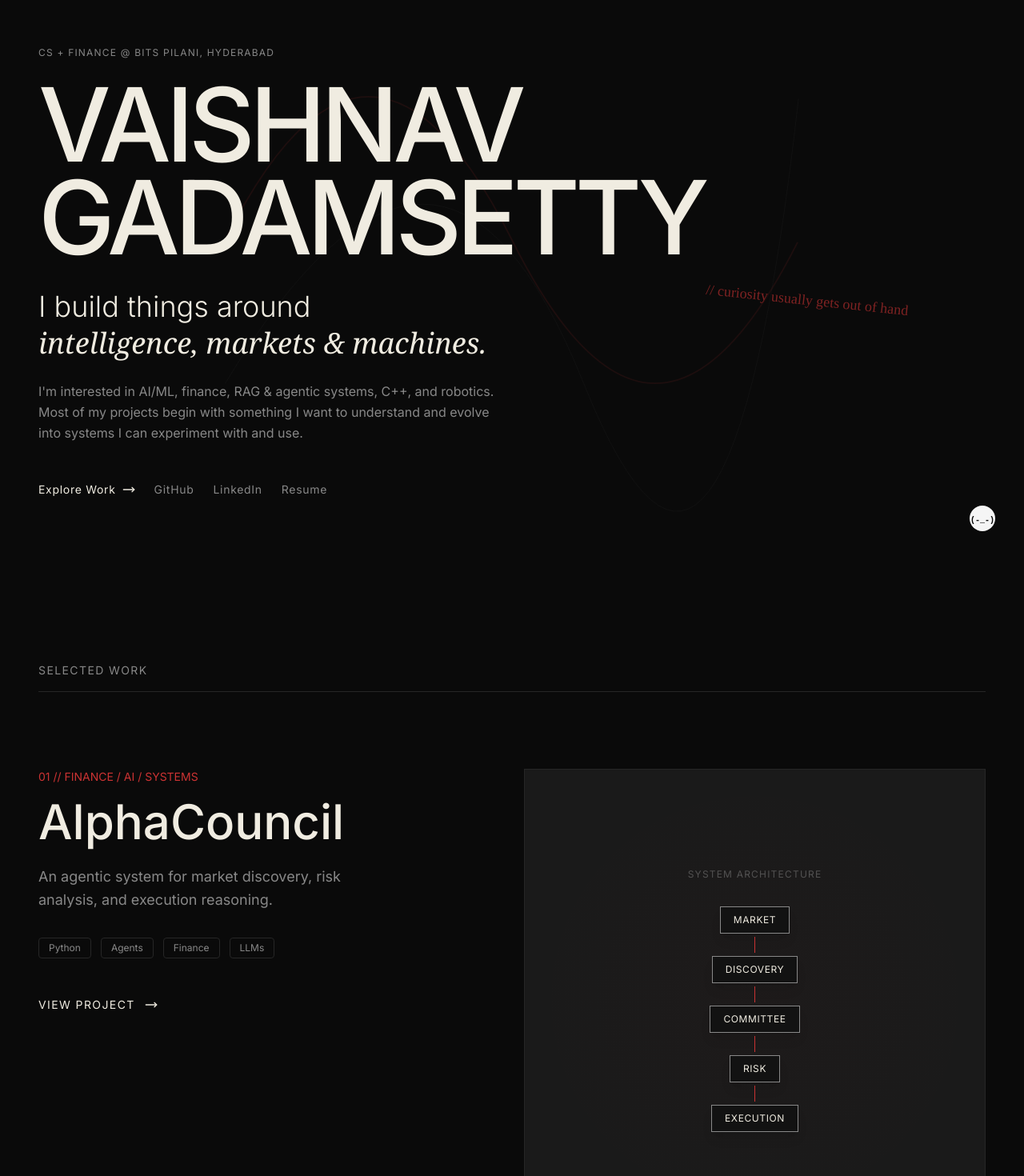
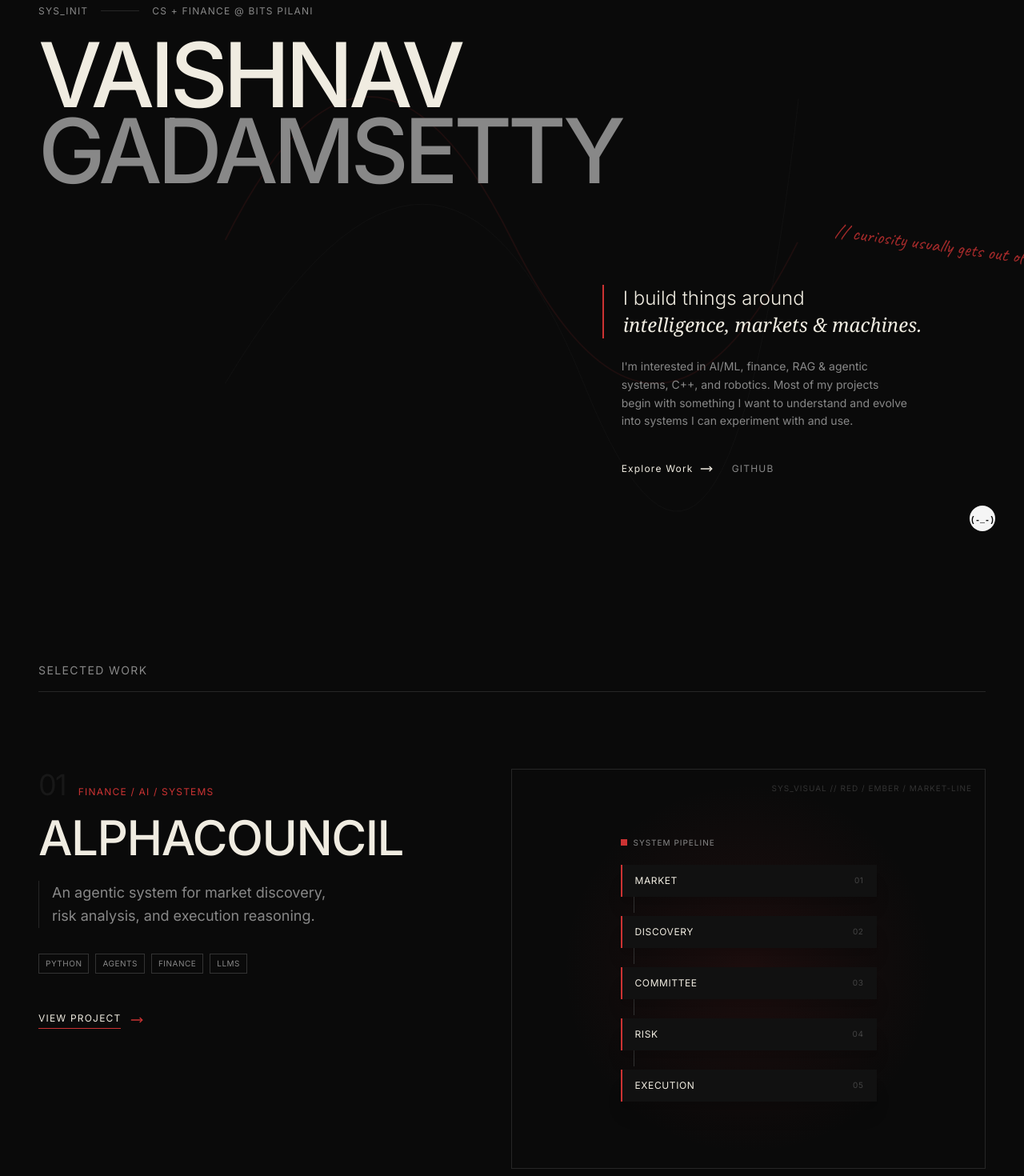
Before and after one commit to vaishnavg121/portfolio, a Next.js app: page / in a window 1280 px wide. Shown: the part 100-1570 px from the top of the page at 80% size. Built offline with nearby package versions, Linux system fonts and the light colour scheme.

Commit message:
feat: refine portfolio visual system and interactions

```diff
--- a/src/app/globals.css
+++ b/src/app/globals.css
@@ -26,7 +26,8 @@
 
   --font-sans: var(--font-geist-sans), Arial, Helvetica, sans-serif;
   --font-mono: var(--font-geist-mono), ui-monospace, SFMono-Regular, Menlo, Monaco, Consolas, "Liberation Mono", "Courier New", monospace;
-  --font-display: var(--font-geist-sans), sans-serif; /* We can change this later if a specific display font is needed */
+  --font-display: var(--font-geist-sans), sans-serif;
+  --font-hand: var(--font-hand), cursive;
 }
 
 body {
--- a/src/components/Companion.tsx
+++ b/src/components/Companion.tsx
@@ -1,7 +1,7 @@
 "use client";
 
 import { useState, useEffect } from "react";
-import { motion, useScroll, useVelocity, useTransform, useSpring } from "framer-motion";
+import { motion, useScroll, useVelocity, useSpring } from "framer-motion";
 import { cn } from "@/lib/utils";
 
 export type CompanionState = "IDLE" | "WALK" | "RUN" | "READ" | "SLEEP" | "SURPRISED" | "WIND_BLOWN" | "WAVE";
--- a/src/components/CustomCursor.tsx
+++ b/src/components/CustomCursor.tsx
@@ -21,6 +21,7 @@ export const CustomCursor = () => {
     // Disable if reduced motion is preferred
     if (window.matchMedia("(prefers-reduced-motion: reduce)").matches) return;
 
+    // eslint-disable-next-line react-hooks/set-state-in-effect
     setIsVisible(true);
 
     const moveCursor = (e: MouseEvent) => {
--- a/src/sections/ContactFooter.tsx
+++ b/src/sections/ContactFooter.tsx
@@ -15,7 +15,7 @@ export const ContactFooter = () => {
           className="mb-16"
         >
           <h2 className="text-4xl md:text-6xl lg:text-7xl font-display font-medium mb-6 tracking-tight">
-            LET'S BUILD SOMETHING <br className="hidden md:block" />
+            LET&apos;S BUILD SOMETHING <br className="hidden md:block" />
             <span className="text-accent italic font-serif">INTERESTING.</span>
           </h2>
           <p className="text-text-muted font-mono text-sm tracking-widest uppercase">
--- a/src/sections/EngineeringNotes.tsx
+++ b/src/sections/EngineeringNotes.tsx
@@ -46,7 +46,7 @@ export const EngineeringNotes = () => {
                 <div className="text-accent font-mono text-xs tracking-widest mb-2 opacity-80 group-hover:opacity-100 transition-opacity">
                   {rule.num}
                 </div>
-                <div className="text-lg md:text-xl text-text-muted font-light leading-relaxed font-serif" style={{ fontFamily: "'Caveat', cursive, serif" }}>
+                <div className="text-lg md:text-2xl text-text-muted font-light leading-relaxed font-hand">
                   {rule.text}
                 </div>
                 <div className="absolute -left-12 top-2 text-[#222] font-mono text-sm opacity-50 hidden md:block">
--- a/src/sections/EntrySequence.tsx
+++ b/src/sections/EntrySequence.tsx
@@ -9,6 +9,7 @@ export const EntrySequence = () => {
   useEffect(() => {
     // Check reduced motion
     if (window.matchMedia("(prefers-reduced-motion: reduce)").matches) {
+      // eslint-disable-next-line react-hooks/set-state-in-effect
       setStage(3);
       return;
     }
--- a/src/sections/Hero.tsx
+++ b/src/sections/Hero.tsx
@@ -30,61 +30,53 @@ export const Hero = () => {
         </svg>
       </div>
 
-      <div className="container mx-auto px-6 md:px-12 z-10">
-        <div className="max-w-4xl">
+      <div className="container mx-auto px-6 md:px-12 z-10 w-full h-full flex flex-col justify-center pb-20">
+        <div className="grid grid-cols-1 md:grid-cols-12 gap-6 relative">
+
+          {/* Main Title Block */}
+          <div className="md:col-span-10 md:col-start-1 relative z-10">
             <motion.div
-            initial={{ opacity: 0, y: 20 }}
+              initial={{ opacity: 0, y: 10 }}
               animate={{ opacity: 1, y: 0 }}
               transition={{ duration: 0.8, delay: 1.2, ease: "easeOut" }}
-            className="mb-6 font-mono text-xs text-text-muted tracking-widest uppercase"
+              className="mb-4 md:mb-6 font-mono text-[10px] md:text-xs text-text-muted tracking-widest uppercase flex items-center gap-4"
             >
-            CS + Finance @ BITS Pilani, Hyderabad
+              <span>SYS_INIT</span>
+              <div className="h-[1px] w-12 bg-border" />
+              <span>CS + Finance @ BITS Pilani</span>
             </motion.div>
 
             <motion.h1
-            initial={{ opacity: 0, y: 30 }}
+              initial={{ opacity: 0, y: 20 }}
               animate={{ opacity: 1, y: 0 }}
               transition={{ duration: 0.8, delay: 1.4, ease: "easeOut" }}
-            className="text-6xl md:text-8xl lg:text-9xl font-display font-medium tracking-tighter leading-[0.9] mb-8"
+              className="text-[12vw] md:text-[8vw] lg:text-[7rem] font-display font-medium tracking-tighter leading-[0.85] uppercase"
             >
-            VAISHNAV<br />GADAMSETTY
+              Vaishnav
+              <br />
+              <span className="text-text-muted">Gadamsetty</span>
             </motion.h1>
+          </div>
 
+          {/* Subtitle / Description Block - positioned editorially */}
+          <div className="md:col-span-5 md:col-start-7 lg:col-start-8 mt-12 md:mt-24 relative z-20">
             <motion.div
               initial={{ opacity: 0, y: 20 }}
               animate={{ opacity: 1, y: 0 }}
               transition={{ duration: 0.8, delay: 1.6, ease: "easeOut" }}
-            className="relative"
             >
-            <h2 className="text-2xl md:text-4xl text-text-primary font-light leading-tight mb-6 max-w-2xl">
-              I build things around <br className="hidden md:block"/>
+              <h2 className="text-xl md:text-2xl text-text-primary font-light leading-snug mb-6 border-l-2 border-accent pl-6">
+                I build things around <br />
                 <span className="italic font-serif">intelligence, markets & machines.</span>
               </h2>
 
-            <p className="text-text-muted max-w-xl text-sm md:text-base leading-relaxed mb-12">
-              I'm interested in AI/ML, finance, RAG & agentic systems, C++, and robotics.
+              <p className="text-text-muted text-sm leading-relaxed pl-6 mb-10 max-w-sm">
+                I&apos;m interested in AI/ML, finance, RAG & agentic systems, C++, and robotics.
                 Most of my projects begin with something I want to understand and evolve into systems I can experiment with and use.
               </p>
 
-            {/* Hand-written style annotation */}
-            <div className="absolute top-0 right-0 md:-right-32 lg:-right-48 hidden md:block opacity-60 rotate-6" style={{ fontFamily: "'Caveat', cursive" }}>
-              <motion.span
-                initial={{ opacity: 0, pathLength: 0 }}
-                animate={{ opacity: 1, pathLength: 1 }}
-                transition={{ delay: 2, duration: 1 }}
-                className="text-accent text-lg"
-              >
-                // curiosity usually gets out of hand
-              </motion.span>
-            </div>
-          </motion.div>
-
-          <motion.div
-            initial={{ opacity: 0, y: 20 }}
-            animate={{ opacity: 1, y: 0 }}
-            transition={{ duration: 0.8, delay: 1.8, ease: "easeOut" }}
-            className="flex flex-wrap items-center gap-6 text-sm font-mono tracking-wider"
-          >
+              {/* Links */}
+              <div className="flex flex-wrap items-center gap-6 text-xs font-mono tracking-widest uppercase pl-6">
                 <button
                   onClick={() => document.getElementById("work")?.scrollIntoView({ behavior: "smooth" })}
                   className="flex items-center gap-2 text-text-primary hover:text-accent transition-colors group"
@@ -94,9 +86,21 @@ export const Hero = () => {
                   <MoveRight className="w-4 h-4 group-hover:translate-x-1 transition-transform" />
                 </button>
                 <a href="https://github.com/vaishnav" target="_blank" rel="noreferrer" className="text-text-muted hover:text-text-primary transition-colors" data-cursor="VIEW">GitHub</a>
-            <a href="https://linkedin.com" target="_blank" rel="noreferrer" className="text-text-muted hover:text-text-primary transition-colors" data-cursor="VIEW">LinkedIn</a>
-            <a href="/resume.pdf" target="_blank" rel="noreferrer" className="text-text-muted hover:text-text-primary transition-colors" data-cursor="VIEW">Resume</a>
+              </div>
             </motion.div>
+
+            {/* Hand-written style annotation */}
+            <div className="absolute -top-16 -right-4 md:-right-24 opacity-80 rotate-[8deg]">
+              <motion.span
+                initial={{ opacity: 0, pathLength: 0 }}
+                animate={{ opacity: 1, pathLength: 1 }}
+                transition={{ delay: 2, duration: 1 }}
+                className="text-accent text-xl md:text-2xl font-hand"
+              >
+                {`// curiosity usually gets out of hand`}
+              </motion.span>
+            </div>
+          </div>
         </div>
       </div>
     </section>
--- a/src/sections/SelectedWork.tsx
+++ b/src/sections/SelectedWork.tsx
@@ -1,7 +1,7 @@
 "use client";
 
 import { useRef } from "react";
-import { motion, useScroll, useTransform } from "framer-motion";
+// using GSAP instead of framer-motion here
 import gsap from "gsap";
 import { useGSAP } from "@gsap/react";
 import { ScrollTrigger } from "gsap/ScrollTrigger";
@@ -65,7 +65,7 @@ export const SelectedWork = () => {
   useGSAP(() => {
     const projects = gsap.utils.toArray('.project-card') as HTMLElement[];
 
-    projects.forEach((project, i) => {
+    projects.forEach((project) => {
       // Fade in project content
       gsap.fromTo(project,
         { opacity: 0, y: 50 },
@@ -128,53 +128,69 @@ export const SelectedWork = () => {
           Selected Work
         </h2>
 
-        <div className="flex flex-col gap-32">
+        <div className="flex flex-col gap-32 md:gap-48">
           {PROJECTS.map((project, index) => (
-            <div key={project.id} className="project-card flex flex-col md:flex-row gap-12 md:gap-24 items-start">
+            <div key={project.id} className="project-card flex flex-col md:flex-row gap-12 md:gap-16 items-start">
               {/* Info Side */}
-              <div className="flex-1 md:w-1/2 md:sticky md:top-32">
-                <div className="font-mono text-accent text-sm mb-4">{project.id} // {project.category}</div>
-                <h3 className="text-4xl md:text-6xl font-display font-medium mb-6">{project.title}</h3>
-                <p className="text-text-muted text-lg mb-8 max-w-md leading-relaxed">
+              <div className="flex-1 md:w-5/12 md:sticky md:top-32 relative z-20">
+                <div className="flex items-baseline gap-4 mb-4">
+                  <span className="font-mono text-4xl text-border opacity-50 tracking-tighter">{project.id}</span>
+                  <div className="font-mono text-accent text-xs tracking-widest uppercase">{project.category}</div>
+                </div>
+
+                <h3 className="text-4xl md:text-5xl lg:text-6xl font-display font-medium mb-6 uppercase tracking-tight leading-none">
+                  {project.title}
+                </h3>
+
+                <p className="text-text-muted text-base md:text-lg mb-8 max-w-sm leading-relaxed border-l border-border pl-4">
                   {project.description}
                 </p>
-                <div className="flex flex-wrap gap-3 mb-12">
+
+                <div className="flex flex-wrap gap-2 mb-12">
                   {project.tags.map(tag => (
-                    <span key={tag} className="text-xs font-mono border border-border px-3 py-1 text-text-muted rounded-sm">
+                    <span key={tag} className="text-[10px] font-mono border border-[#333] px-2 py-1 text-text-muted uppercase tracking-wider">
                       {tag}
                     </span>
                   ))}
                 </div>
+
                 <button
                   data-cursor="VIEW"
-                  className="flex items-center gap-3 text-sm font-mono uppercase tracking-widest text-text-primary hover:text-accent transition-colors group"
+                  className="flex items-center gap-3 text-xs font-mono uppercase tracking-widest text-text-primary hover:text-accent transition-colors group"
                 >
-                  View Project
-                  <MoveRight className="w-4 h-4 group-hover:translate-x-2 transition-transform" />
+                  <span className="border-b border-accent pb-1">View Project</span>
+                  <MoveRight className="w-4 h-4 group-hover:translate-x-2 transition-transform text-accent" />
                 </button>
               </div>
 
               {/* Visual Side */}
-              <div className="flex-1 w-full bg-surface-elevated aspect-[4/5] md:aspect-square flex items-center justify-center p-8 border border-border relative overflow-hidden group" data-cursor="VIEW">
+              <div className="flex-1 md:w-7/12 w-full bg-[#0a0a0a] min-h-[500px] flex items-center justify-center p-8 border border-border relative overflow-hidden group" data-cursor="VIEW">
                 {/* Abstract Visual Placeholder */}
-                <div className="absolute inset-0 opacity-20 transition-opacity group-hover:opacity-40"
+                <div className="absolute inset-0 opacity-10 transition-opacity group-hover:opacity-30"
                   style={{
                     background: index % 2 === 0
-                      ? 'radial-gradient(circle at center, var(--accent-soft) 0%, transparent 70%)'
-                      : 'linear-gradient(45deg, transparent 40%, rgba(255,255,255,0.05) 50%, transparent 60%)'
+                      ? 'radial-gradient(circle at center, var(--accent) 0%, transparent 60%)'
+                      : 'linear-gradient(45deg, transparent 40%, rgba(204,51,51,0.15) 50%, transparent 60%)'
                   }}
                 />
 
+                <div className="absolute top-4 right-4 text-[10px] font-mono text-[#333] tracking-widest">
+                  SYS_VISUAL // {project.theme.toUpperCase()}
+                </div>
+
                 {/* Architecture Diagram */}
-                <div className="relative z-10 flex flex-col items-center">
-                  <div className="text-xs font-mono text-text-muted mb-8 tracking-widest uppercase opacity-50">System Architecture</div>
+                <div className="relative z-10 w-full max-w-xs flex flex-col gap-1">
+                  <div className="text-[10px] font-mono text-text-muted mb-4 tracking-widest uppercase flex items-center gap-2">
+                    <div className="w-2 h-2 bg-accent" /> System Pipeline
+                  </div>
                   {project.architecture.map((node, i) => (
-                    <div key={node} className="flex flex-col items-center">
-                      <div className="arch-node border border-text-muted text-text-primary px-4 py-2 font-mono text-xs bg-surface shadow-lg tracking-wider">
-                        {node}
+                    <div key={node} className="flex flex-col">
+                      <div className="arch-node bg-[#111] border-l-2 border-accent text-text-primary px-4 py-3 font-mono text-xs shadow-xl tracking-wider flex justify-between items-center">
+                        <span>{node}</span>
+                        <span className="text-[#444] text-[10px]">0{i + 1}</span>
                       </div>
                       {i < project.architecture.length - 1 && (
-                        <div className="arch-line w-[1px] bg-accent my-1 opacity-50" />
+                        <div className="arch-line w-[1px] h-4 bg-[#333] ml-4 opacity-50" />
                       )}
                     </div>
                   ))}
```
Also changed, not shown: src/app/layout.tsx (+7 -2 lines), src/sections/ExperienceTimeline.tsx (+22 -47 lines), src/sections/GithubActivity.tsx (+21 -5 lines), src/sections/RoboticsShowcase.tsx (+51 -31 lines), 2 other files (tests, documents, lock files or other folders). Lines whose indentation alone changed are shown as unchanged.
